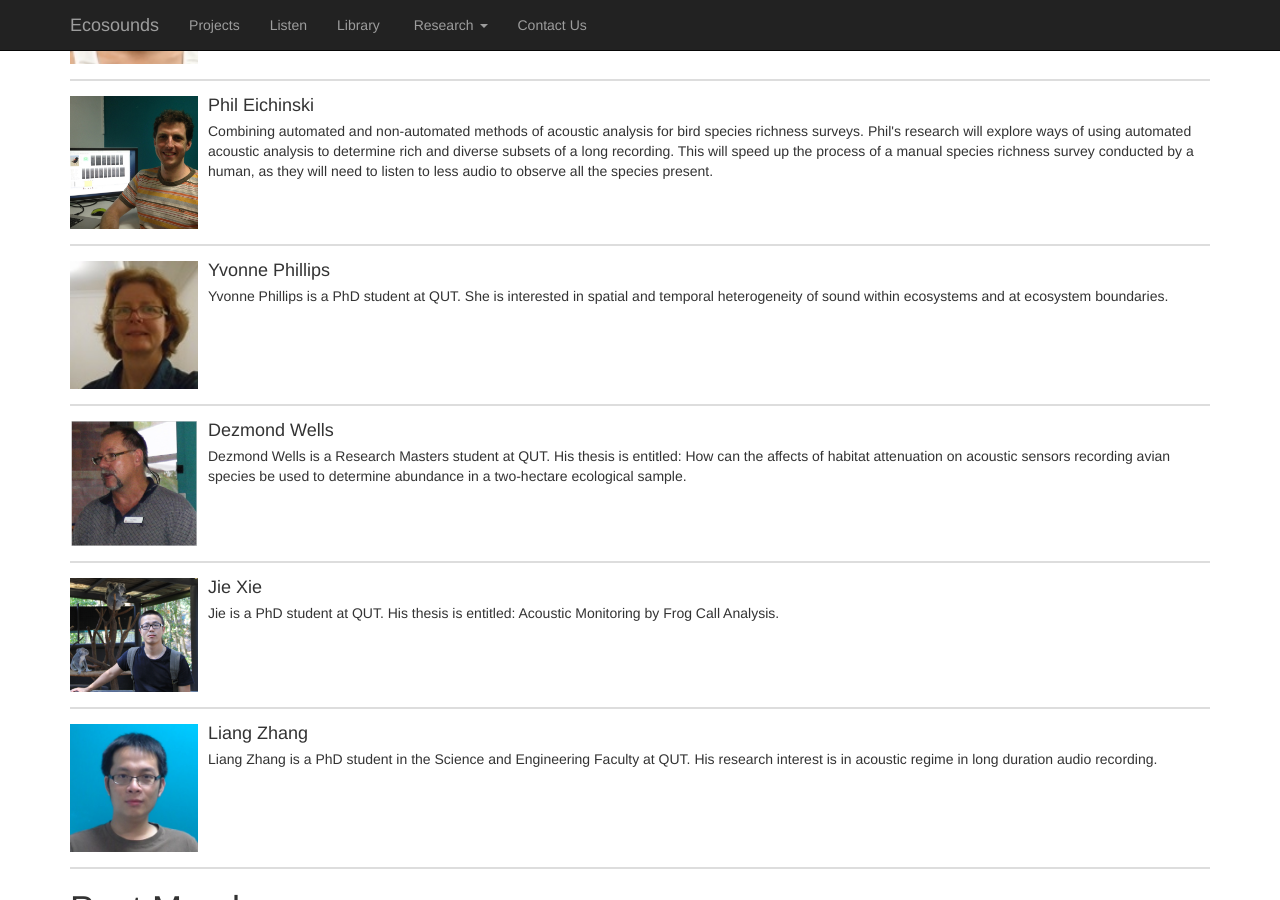
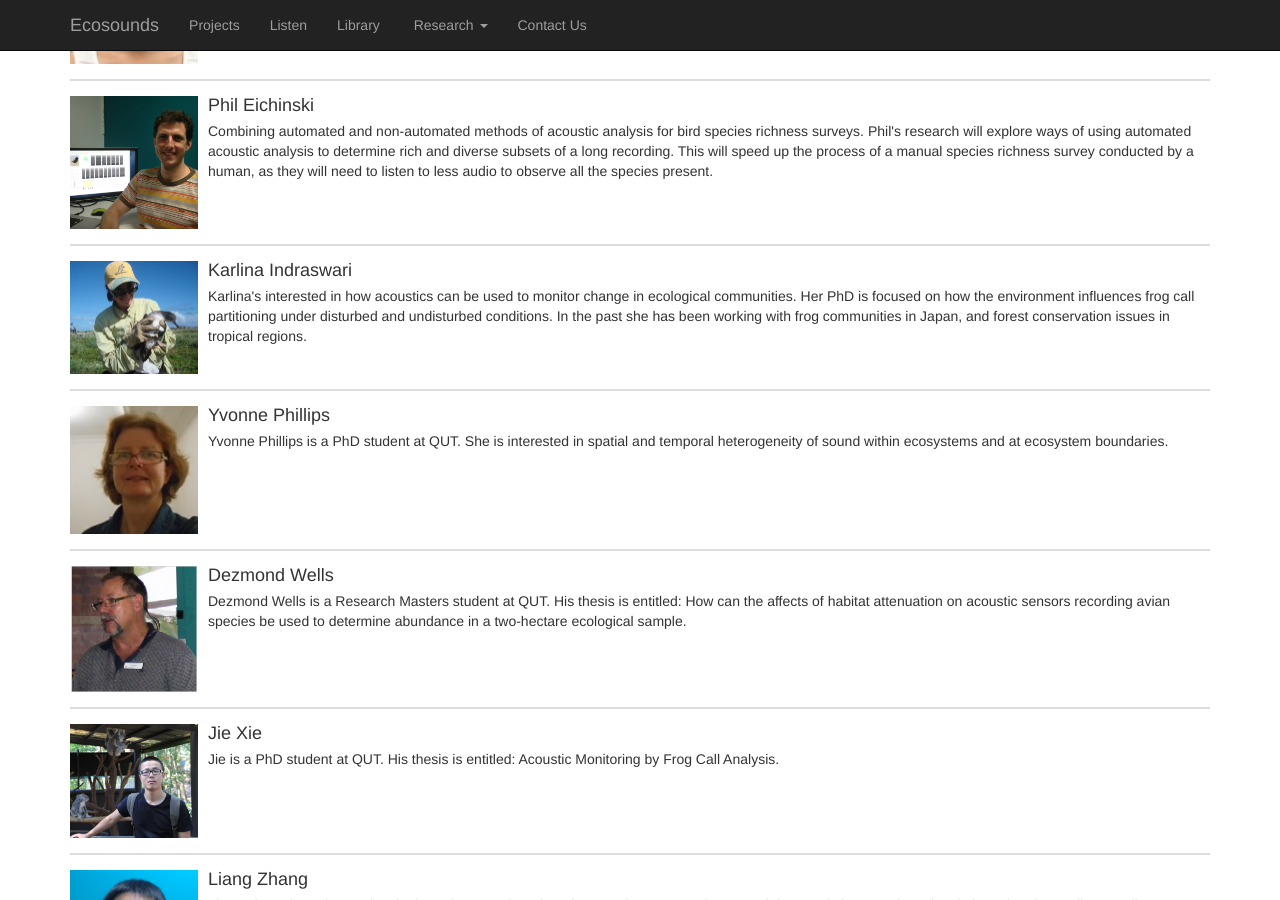
Before and after one commit to QutEcoacoustics/research-blog, a Jekyll site: the page built from people/people.html, in a window 1280 px wide and 900 px high, scrolled down 1927 px. Built offline with Jekyll 4.4.1, drawn with Linux system fonts in a browser that asks for light colours; nearby versions of some CDN libraries.

Commit message:
Karlina Profile Added

```diff
--- a/people/people.html
+++ b/people/people.html
@@ -175,6 +175,18 @@
         </li>
         <li class="media">
             <span class="pull-left">
+                <img class="media-object" src="../images/Jess_bio_QUT.jpg" alt="Jessie Cappadonna">
+            </span>
+
+            <div class="media-body">
+                <h4 class="media-heading">Karlina Indraswari</h4>
+				  Karlina's interested in how acoustics can be used to monitor change in ecological communities. Her PhD is focused on how the environment influences frog call partitioning under disturbed and undisturbed conditions. In the past she has been working with frog communities in Japan, and forest conservation issues in tropical regions.
+
+
+            </div>
+        </li>
+		<li class="media">
+            <span class="pull-left">
                <img class="media-object" src="../images/Yvonne.jpg" alt="Yvonne Phillips">
             </span>
 
```
